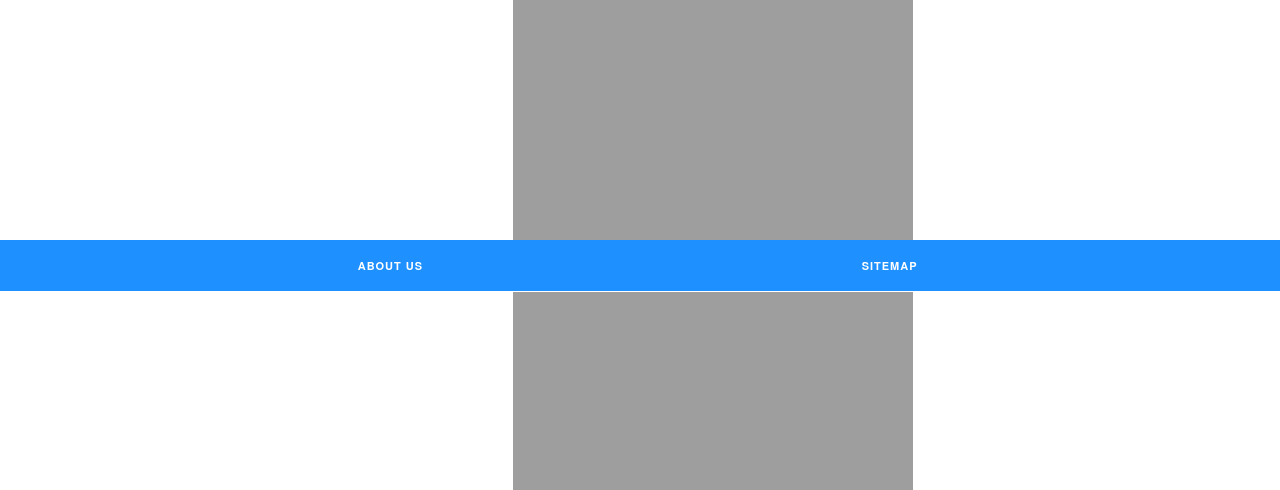
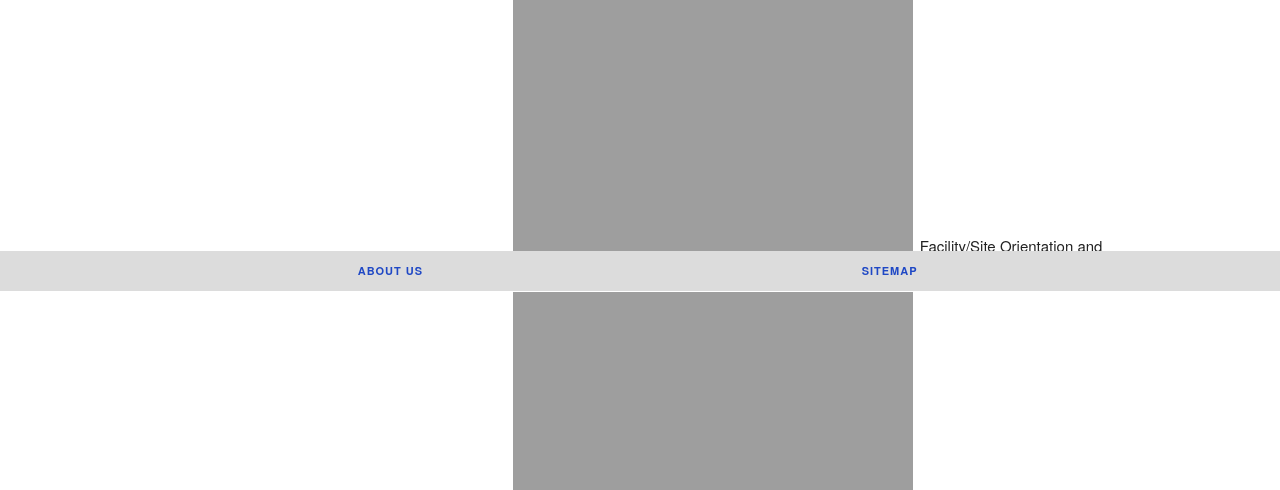
Before and after one commit to Xeltide/project1536, a PHP site: page /Content/contentPS1.html in a window 1280 px wide. Shown: the part 509-999 px from the top of the page. Run offline with PHP 8.4, Linux system fonts and the light colour scheme.

Commit message:
changed footer size and colour scheme

```diff
--- a/css/header.css
+++ b/css/header.css
@@ -55,36 +55,24 @@
 /* Fixes footer to the bottom of the page. */
 #footer {
     width: 100%;
-	background-color: #1E90FF;
+	background-color: #DCDCDC;
     z-index: 1;
     opacity: 1.0;
     bottom: 0;
-    height: 51px;
 }
-
-/* #footer li {
-    display: inline-block;
-    margin-bottom: 0;
-    min-width: 5em;
-}
-
-#footer ul{
-    display: flex;
-    list-style-type: none;
-    margin-bottom: 0;
-} */
 
 /* Formats the footer buttons. */
 #footer a.button-primary {
-    background-color: #1E90FF;
-    border-color: #1E90FF;
+    background-color: #DCDCDC;
+    border-color: #DCDCDC;
     /* background-color: #4169E1; */
     /* border-color: #4169E1; */
     height: 100%;
     margin: 0px;
-    padding: 0.5em;
+    /* padding: 0.5em; */
     border-radius: 0px;
     width: 100%;
+    color: #1f48c5;
 }
 /* Removes margins from copyright text */
 #copy {
@@ -132,3 +120,22 @@ div #rightCol {
 .show {
 	display: block;
 }
+
+
+
+/* sticky footer */
+
+* {
+    margin: 0px;
+}
+html, body {
+    height: 100%;
+}
+.wrapper {
+    min-height: 100%;
+    height: auto !important;
+    margin: 0 auto -4rem;
+}
+.footer, .push {
+    height: 4rem;
+}
```
